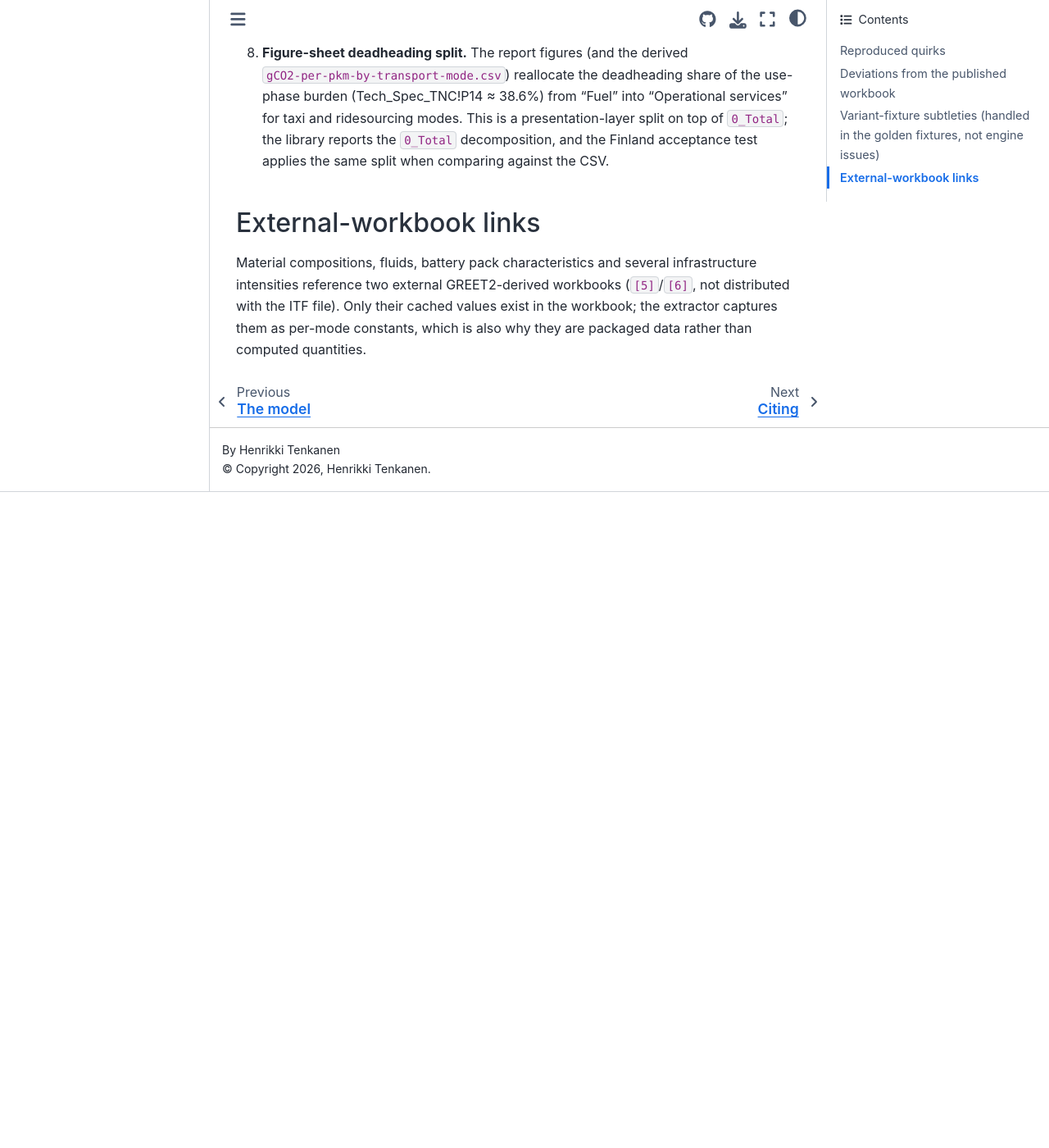
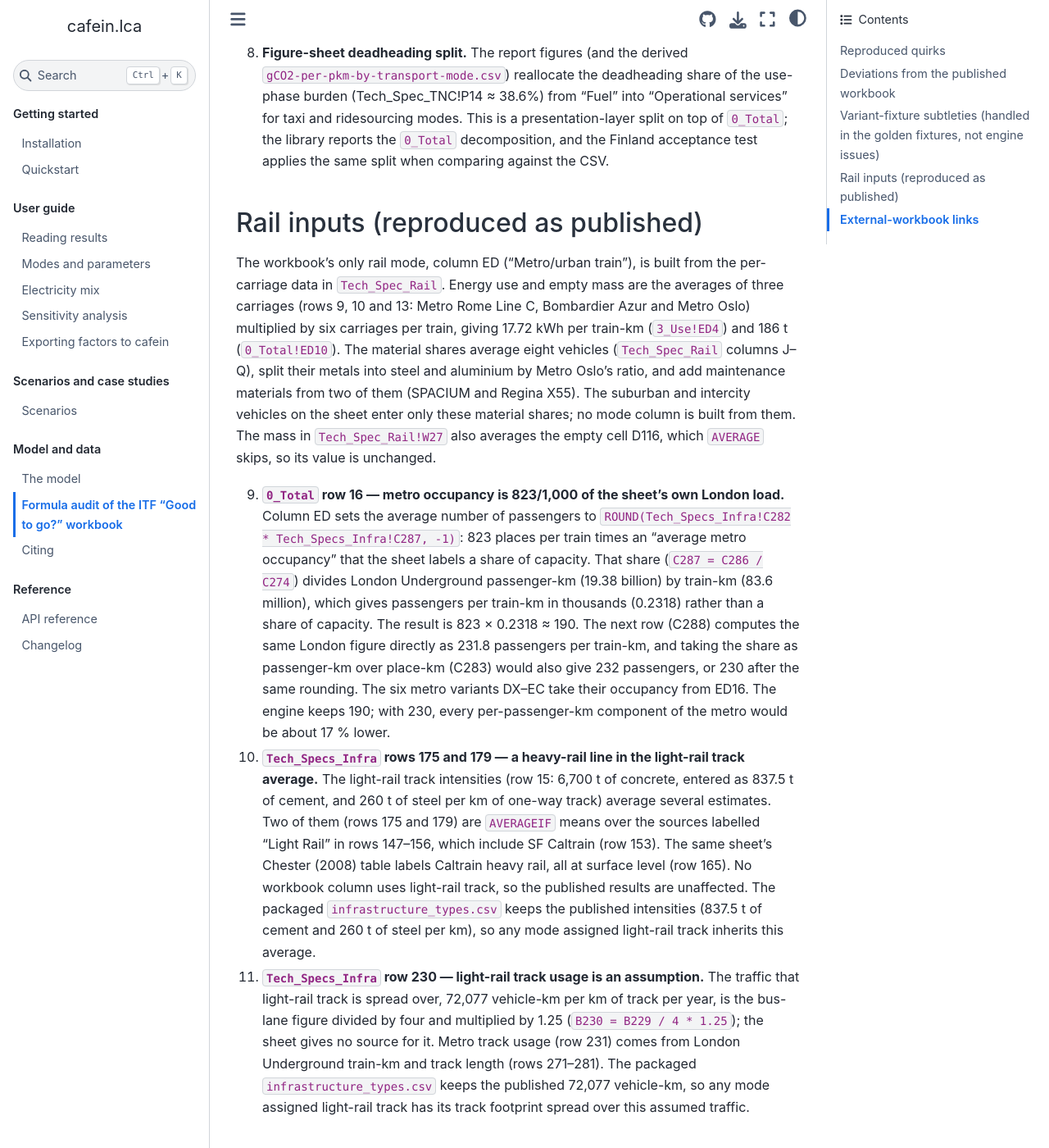
Before and after one commit to cafein-py/cafein.lca, a Sphinx documentation site: the page built from docs/model/workbook_audit.md, in a window 1280 px wide and 1400 px high, scrolled down 1553 px. Shown: the whole window at 82% size. Built offline with Sphinx 7.4.7 and the Sphinx Book theme 1.1.4, drawn with Linux system fonts in a browser that asks for light colours; the version number is read from the project's files by our own code; before the commit the page ends 2153 px from its top, so only the background shows below that.

Commit message:
Document rail-input quirks in the workbook audit

```diff
--- a/docs/model/workbook_audit.md
+++ b/docs/model/workbook_audit.md
@@ -70,6 +70,59 @@
    `0_Total` decomposition, and the Finland acceptance test applies the same
    split when comparing against the CSV.
 
+## Rail inputs (reproduced as published)
+
+The workbook's only rail mode, column ED ("Metro/urban train"), is built
+from the per-carriage data in `Tech_Spec_Rail`. Energy use and empty mass
+are the averages of three carriages (rows 9, 10 and 13: Metro Rome Line C,
+Bombardier Azur and Metro Oslo) multiplied by six carriages per train,
+giving 17.72 kWh per train-km (`3_Use!ED4`) and 186 t (`0_Total!ED10`). The
+material shares average eight vehicles (`Tech_Spec_Rail` columns J–Q),
+split their metals into steel and aluminium by Metro Oslo's ratio, and add
+maintenance materials from two of them (SPACIUM and Regina X55). The
+suburban and intercity vehicles on the sheet enter only these material
+shares; no mode column is built from them. The mass in `Tech_Spec_Rail!W27`
+also averages the empty cell D116, which `AVERAGE` skips, so its value is
+unchanged.
+
+9. **`0_Total` row 16 — metro occupancy is 823/1,000 of the sheet's own
+   London load.** Column ED sets the average number of passengers to
+   `ROUND(Tech_Specs_Infra!C282 * Tech_Specs_Infra!C287, -1)`: 823 places
+   per train times
+   an "average metro occupancy" that the sheet labels a share of capacity.
+   That share (`C287 = C286 / C274`) divides London Underground
+   passenger-km (19.38 billion) by train-km (83.6 million), which gives
+   passengers per train-km in thousands (0.2318) rather than a share of
+   capacity. The result is 823 × 0.2318 ≈ 190. The next row (C288)
+   computes the same London figure directly as 231.8 passengers per
+   train-km, and taking the share as passenger-km over place-km (C283)
+   would also give 232 passengers, or 230 after the same rounding. The six metro variants DX–EC take
+   their occupancy from ED16. The engine keeps 190; with 230, every
+   per-passenger-km component of the metro would be about 17 % lower.
+
+10. **`Tech_Specs_Infra` rows 175 and 179 — a heavy-rail line in the
+    light-rail track average.** The light-rail track intensities (row 15:
+    6,700 t of concrete, entered as 837.5 t of cement, and 260 t of steel
+    per km of one-way track) average several estimates. Two of them
+    (rows 175 and 179) are `AVERAGEIF` means over the sources labelled
+    "Light Rail" in rows 147–156, which include SF Caltrain (row 153). The
+    same sheet's Chester (2008) table labels Caltrain heavy rail, all at
+    surface level (row 165). No workbook column uses light-rail track, so
+    the published results are unaffected. The packaged
+    `infrastructure_types.csv` keeps the published intensities (837.5 t of
+    cement and 260 t of steel per km), so any mode assigned light-rail
+    track inherits this average.
+
+11. **`Tech_Specs_Infra` row 230 — light-rail track usage is an
+    assumption.** The traffic that light-rail track is spread over, 72,077
+    vehicle-km per km of track per year, is the bus-lane figure divided by
+    four and multiplied by 1.25 (`B230 = B229 / 4 * 1.25`); the sheet gives
+    no source for it. Metro track usage (row 231) comes from London
+    Underground train-km and track length (rows 271–281). The packaged
+    `infrastructure_types.csv` keeps the published 72,077 vehicle-km, so
+    any mode assigned light-rail track has its track footprint spread over
+    this assumed traffic.
+
 ## External-workbook links
 
 Material compositions, fluids, battery pack characteristics and several
```
Also changed, not shown: CHANGELOG.md (+3 -0 lines).
